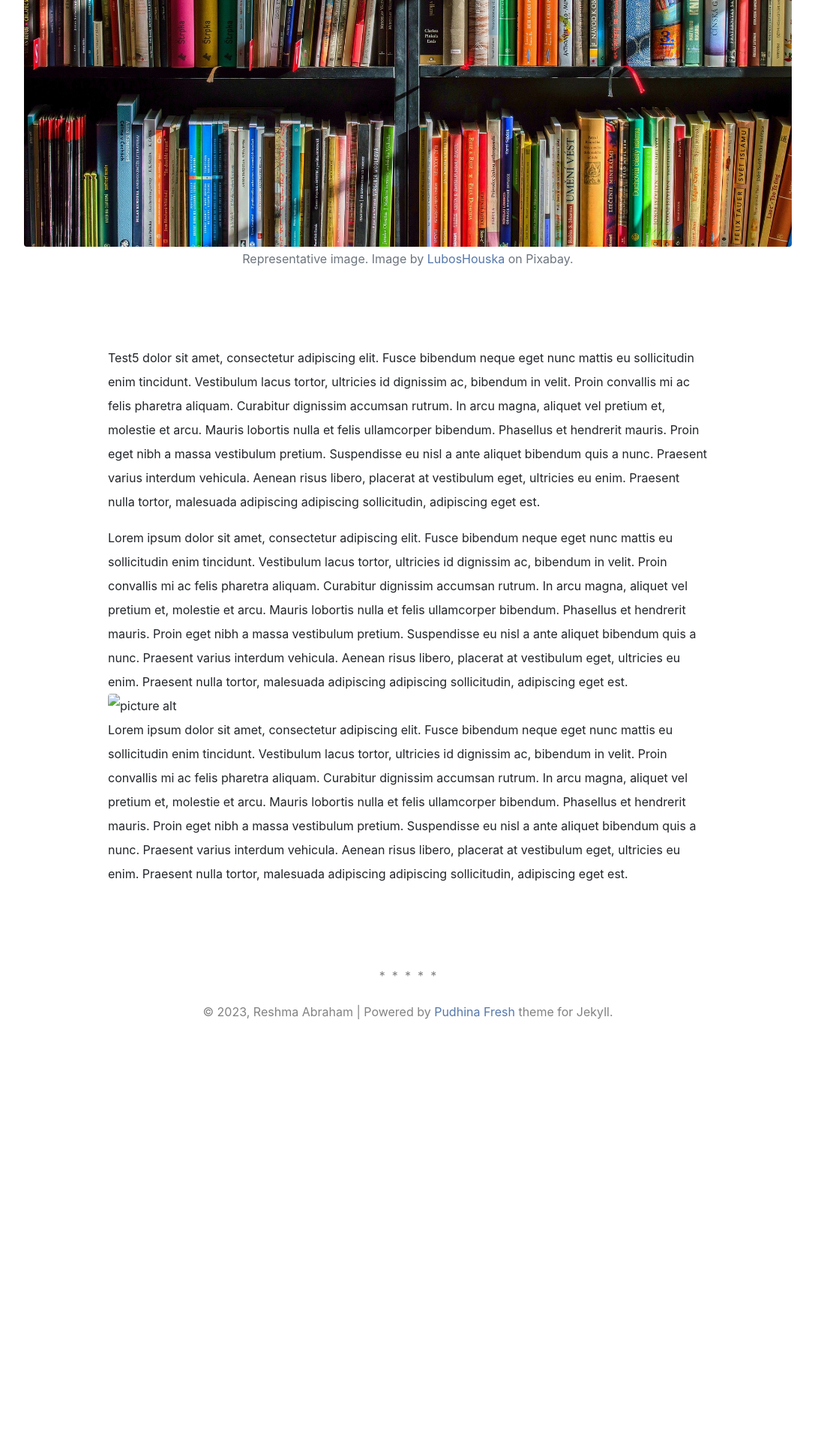
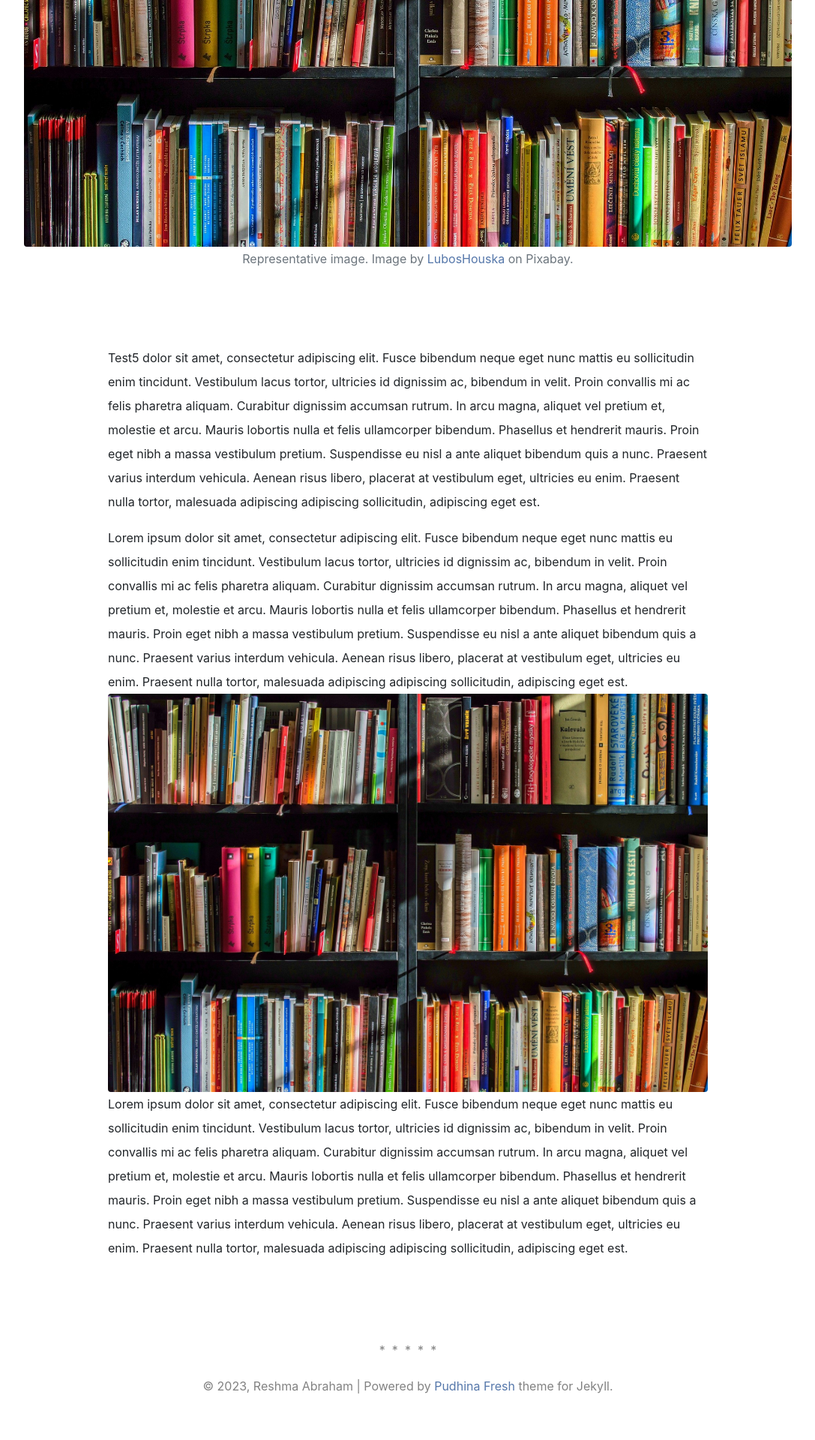
Before and after one commit to Resh-97/Pockets-Of-Reflection, a Jekyll site: the page built from _posts/2020-04-02-sample.md, in a window 1280 px wide. Shown: the part 718-2638 px from the top of the page at 75% size, without its empty margins (96-1183 px from the left). Built offline with Jekyll 4.4.1, drawn with Linux system fonts in a browser that asks for light colours; nearby versions of some CDN libraries; a style sheet for code colours, icons or effects is not loaded; before the commit the page ends 2139 px from its top, so only the background shows below that.

Commit message:
Update 2020-04-02-sample.md

```diff
--- a/_posts/2020-04-02-sample.md
+++ b/_posts/2020-04-02-sample.md
@@ -9,5 +9,5 @@ splash_img_caption: Representative image. Image by <a href="https://pixabay.com/
 Test5 dolor sit amet, consectetur adipiscing elit. Fusce bibendum neque eget nunc mattis eu sollicitudin enim tincidunt. Vestibulum lacus tortor, ultricies id dignissim ac, bibendum in velit. Proin convallis mi ac felis pharetra aliquam. Curabitur dignissim accumsan rutrum. In arcu magna, aliquet vel pretium et, molestie et arcu. Mauris lobortis nulla et felis ullamcorper bibendum. Phasellus et hendrerit mauris. Proin eget nibh a massa vestibulum pretium. Suspendisse eu nisl a ante aliquet bibendum quis a nunc. Praesent varius interdum vehicula. Aenean risus libero, placerat at vestibulum eget, ultricies eu enim. Praesent nulla tortor, malesuada adipiscing adipiscing sollicitudin, adipiscing eget est.
 
 Lorem ipsum dolor sit amet, consectetur adipiscing elit. Fusce bibendum neque eget nunc mattis eu sollicitudin enim tincidunt. Vestibulum lacus tortor, ultricies id dignissim ac, bibendum in velit. Proin convallis mi ac felis pharetra aliquam. Curabitur dignissim accumsan rutrum. In arcu magna, aliquet vel pretium et, molestie et arcu. Mauris lobortis nulla et felis ullamcorper bibendum. Phasellus et hendrerit mauris. Proin eget nibh a massa vestibulum pretium. Suspendisse eu nisl a ante aliquet bibendum quis a nunc. Praesent varius interdum vehicula. Aenean risus libero, placerat at vestibulum eget, ultricies eu enim. Praesent nulla tortor, malesuada adipiscing adipiscing sollicitudin, adipiscing eget est.
-![picture alt](/Pockets-Of-Reflection/_posts/images/Claimer.jpg "Title is optional")
+![new url](https://resh-97.github.io/Pockets-Of-Reflection//assets/img/books-1204029_1920.jpg "Title is optional")
 Lorem ipsum dolor sit amet, consectetur adipiscing elit. Fusce bibendum neque eget nunc mattis eu sollicitudin enim tincidunt. Vestibulum lacus tortor, ultricies id dignissim ac, bibendum in velit. Proin convallis mi ac felis pharetra aliquam. Curabitur dignissim accumsan rutrum. In arcu magna, aliquet vel pretium et, molestie et arcu. Mauris lobortis nulla et felis ullamcorper bibendum. Phasellus et hendrerit mauris. Proin eget nibh a massa vestibulum pretium. Suspendisse eu nisl a ante aliquet bibendum quis a nunc. Praesent varius interdum vehicula. Aenean risus libero, placerat at vestibulum eget, ultricies eu enim. Praesent nulla tortor, malesuada adipiscing adipiscing sollicitudin, adipiscing eget est.
```
